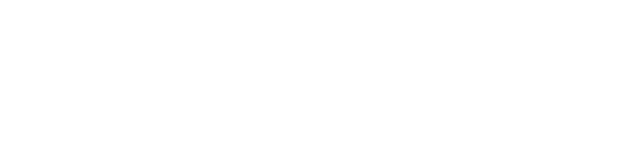
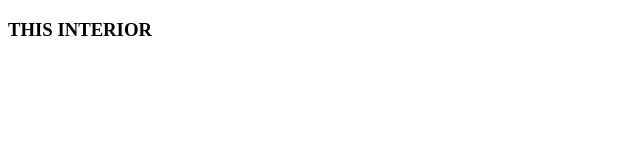
Before and after one commit to khusamayasir/Interior-Consultant, a plain HTML site: page index.html in a window 1280 px wide. Shown: the whole page, without its empty margins (0-640 px from the left). Drawn offline with Linux system fonts and the light colour scheme.

Commit message:
update index.html

```diff
--- a/index.html
+++ b/index.html
@@ -25,7 +25,9 @@
   </head>
   <body>
     <header class="heading">
-
+      <div>
+        <h3>THIS INTERIOR</h3>
+      </div>
     </header>
   </body>
 </html>
```
